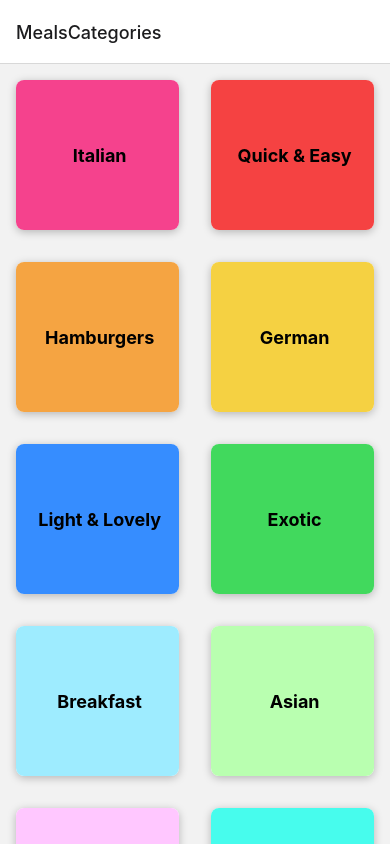
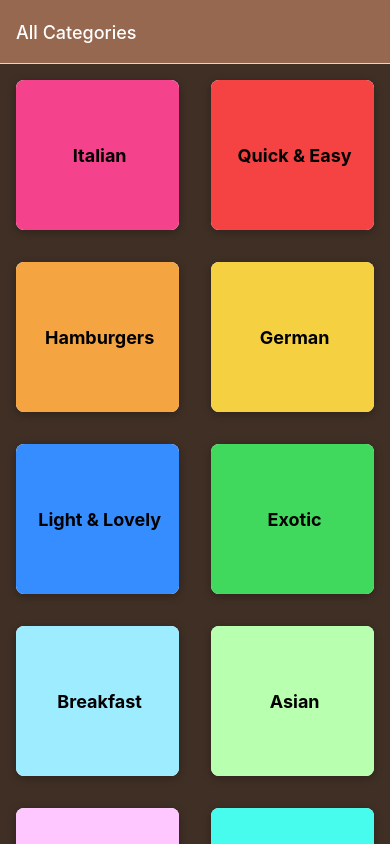
Before and after one commit to SetRedEyes/meals-app, a React Native app: screen / in a window 390 px wide. Built offline with nearby package versions, Linux system fonts and the light colour scheme.

Commit message:
styling screen headers and backgrounds

```diff
--- a/App.tsx
+++ b/App.tsx
@@ -4,13 +4,24 @@ import {createNativeStackNavigator} from '@react-navigation/native-stack';
 import {StatusBar} from 'expo-status-bar';
 import {MealsOverviewScreen} from './src/screens/MealsOverviewScreen/MealsOverviewScreen';
 import {ScreenName, ScreenNameStackParamList} from './src/navigation/types';
-import { CategoriesScreen } from './src/screens/CategoriesScreen.tsx/CategoriesScreen';
+import {CategoriesScreen} from './src/screens/CategoriesScreen.tsx/CategoriesScreen';
 
 const Stack = createNativeStackNavigator<ScreenNameStackParamList>();
 
 export default function App() {
   const screenOptions = {
     headerBackTitle: 'Back',
+    headerStyle: {backgroundColor: '#96684f'},
+    headerTintColor: '#fff',
+    contentStyle: {backgroundColor: '#3f2f25'},
+  };
+
+  const categoriesScreenOptions = {
+    title: 'All Categories',
+  };
+
+  const mealsOverviewScreenOptions = {
+    title: 'Meals Overview',
   };
 
   return (
@@ -21,10 +32,12 @@ export default function App() {
           <Stack.Screen
             name={ScreenName.MEALS_CATEGORIES}
             component={CategoriesScreen}
+            options={categoriesScreenOptions}
           />
           <Stack.Screen
             name={ScreenName.MEALS_OVERVIEW}
             component={MealsOverviewScreen}
+            options={mealsOverviewScreenOptions}
           />
         </Stack.Navigator>
       </NavigationContainer>
```
